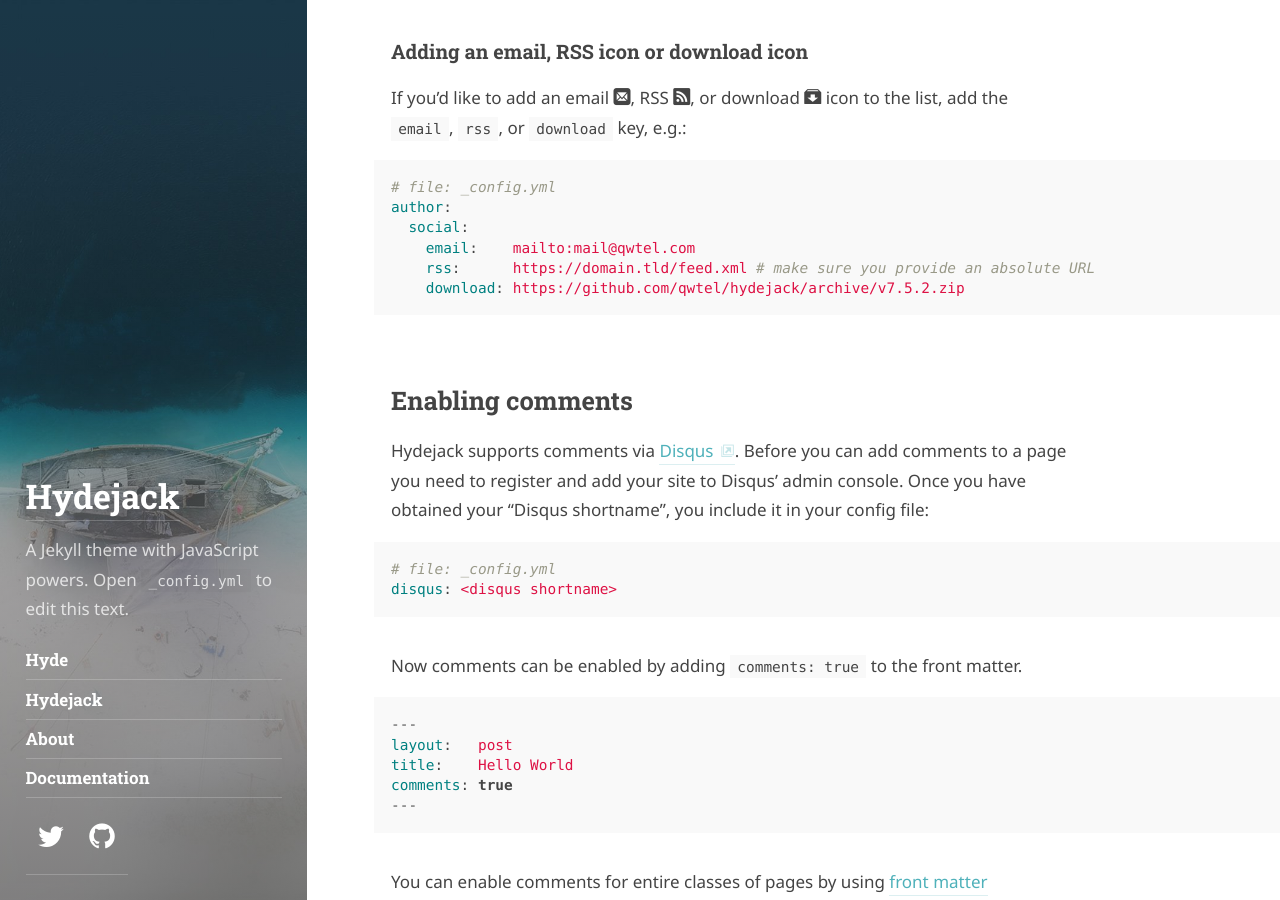
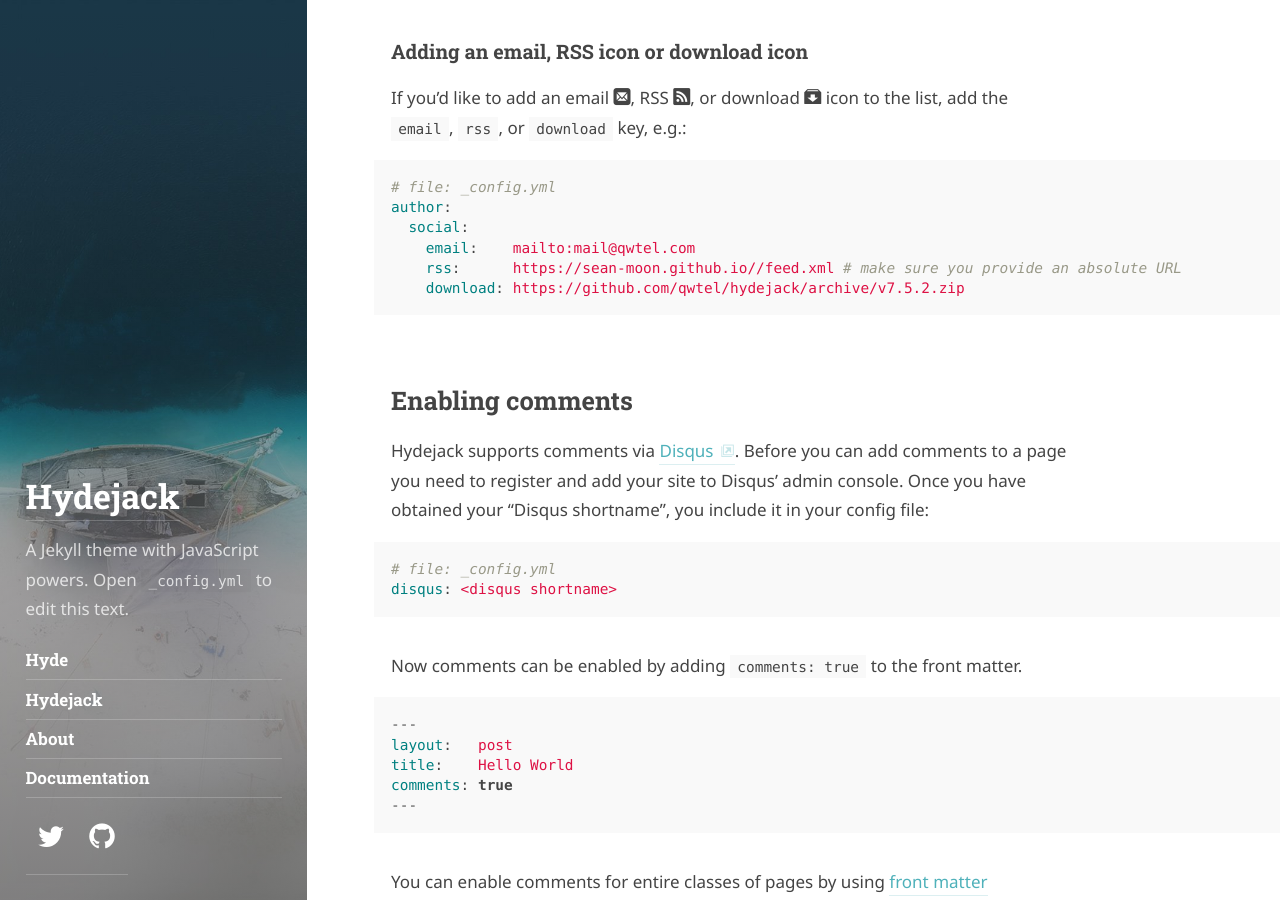
Before and after one commit to Sean-Moon/Sean-Moon.github.io, a Jekyll site: the page built from docs/7.5.2/config.md, in a window 1280 px wide and 900 px high, scrolled down 9999 px. Built offline with Jekyll 4.4.1, drawn with Linux system fonts in a browser that asks for light colours; some web fonts are replaced; part of the change alters nothing that is shown.

Commit message:
app built and url changed

```diff
--- a/_config.yml
+++ b/_config.yml
@@ -4,7 +4,7 @@
 # IMPORTANT: Set the URL of your site.
 # Set to https://<username>.github.io when hosting on GitHub Pages
 # (unless you are using a custom domain).
-url:                   https://domain.tld
+url:                   https://sean-moon.github.io/
 
 # IMPORTANT: Set The "base URL" of your site.
 #
```
